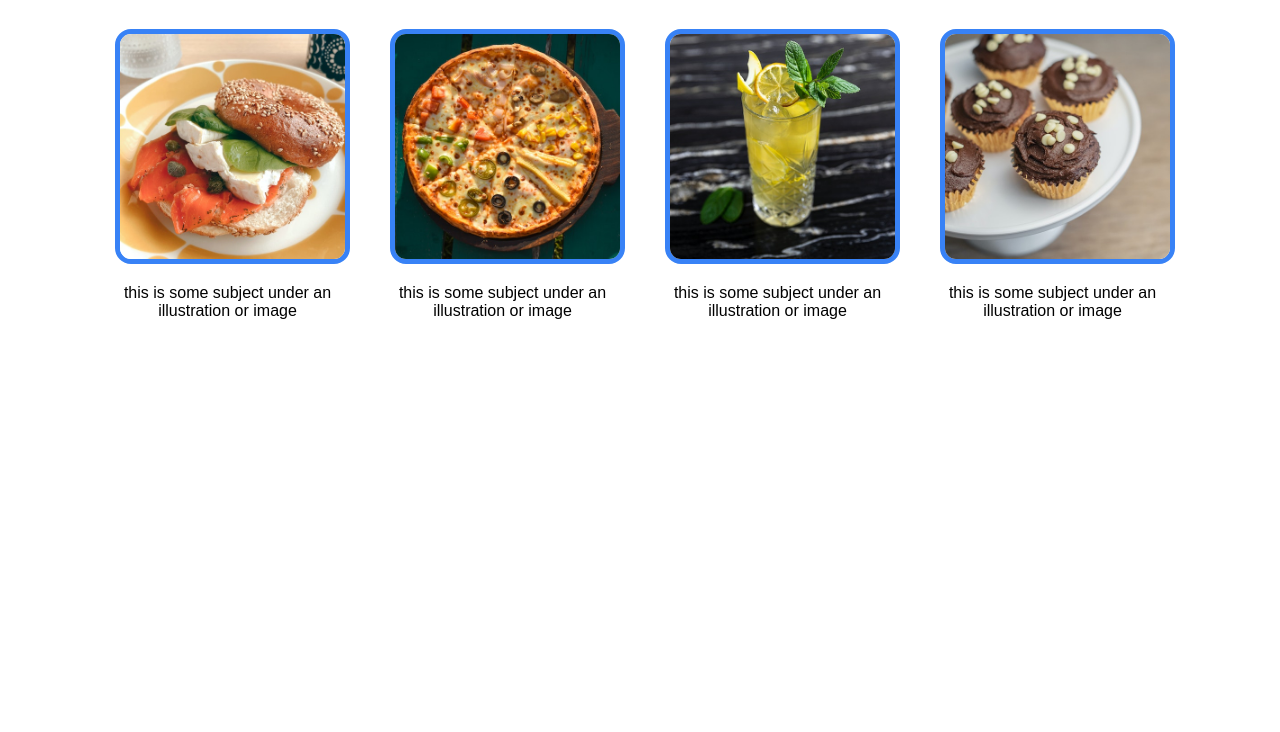
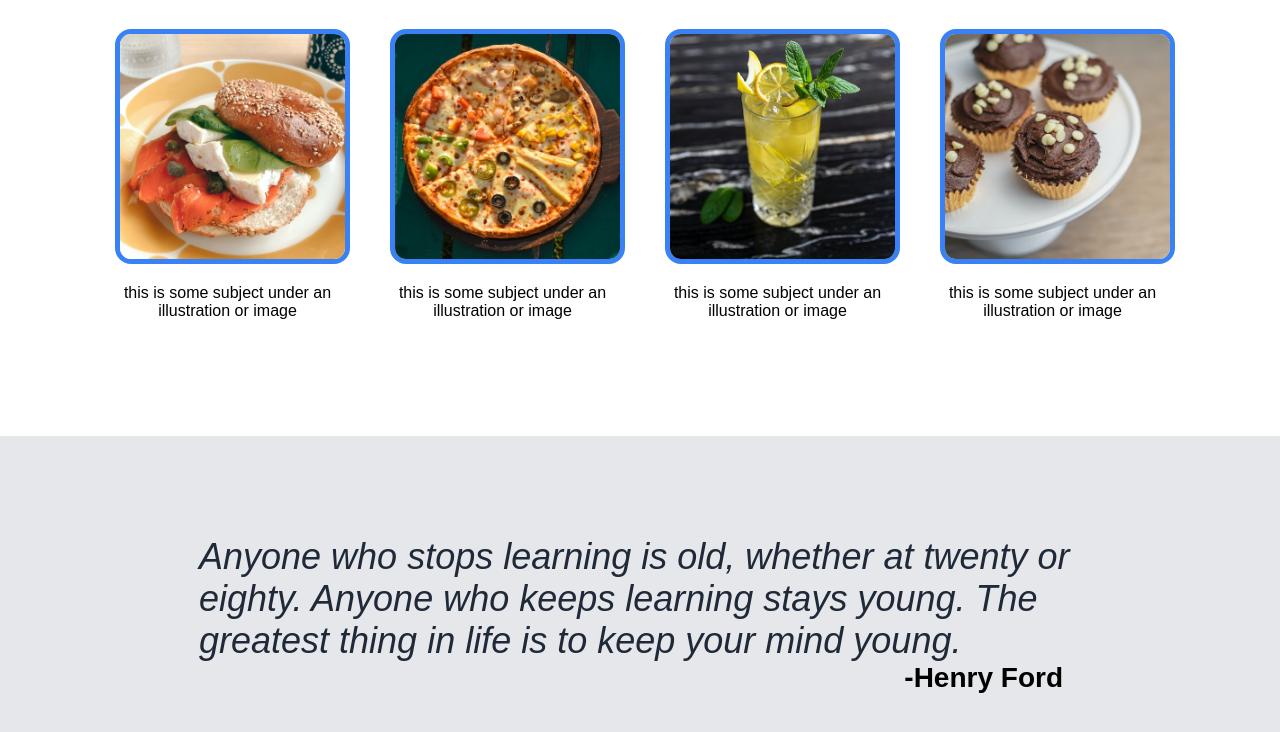
Before and after one commit to houshangbatebi/landing-page, a plain HTML site: page index.html in a window 1280 px wide. Shown: the part 629-1361 px from the top of the page. Before the commit the page ends 1065 px from the top, so only its background shows below. Drawn offline with Linux system fonts and the light colour scheme.

Commit message:
Complete the quote section

```diff
--- a/index.html
+++ b/index.html
@@ -50,5 +50,14 @@
             </div>
         </div>
     </div>
+
+    <div class="quote">
+        <p class="quote-text">
+            Anyone who stops learning is old, whether at twenty or eighty. Anyone who keeps learning stays young. The greatest thing in life is to keep your mind young.
+        </p>
+        <p class="quote-who">-Henry Ford</p>
+    </div>
+
+
 </body>
 </html>
--- a/style.css
+++ b/style.css
@@ -111,3 +111,31 @@ body {
     border: 5px solid #3882f6;
     border-radius: 16px;
 }
+
+.quote {
+    background-color: #e5e7eb;
+    padding: 100px 10px;
+    display: flex;
+    flex-direction: column;
+    align-items: center;
+}
+
+.quote p {
+    width: 70%;
+    margin: 0;
+    display: flex;
+}
+
+.quote-text {
+    font-size: 36px;
+    font-weight: light;
+    font-style: italic;
+    color: #1f2937;
+}
+
+.quote-who {
+    justify-content: flex-end;
+    padding-right: 36px;
+    font-size: 28px;
+    font-weight: bold;
+}
```
